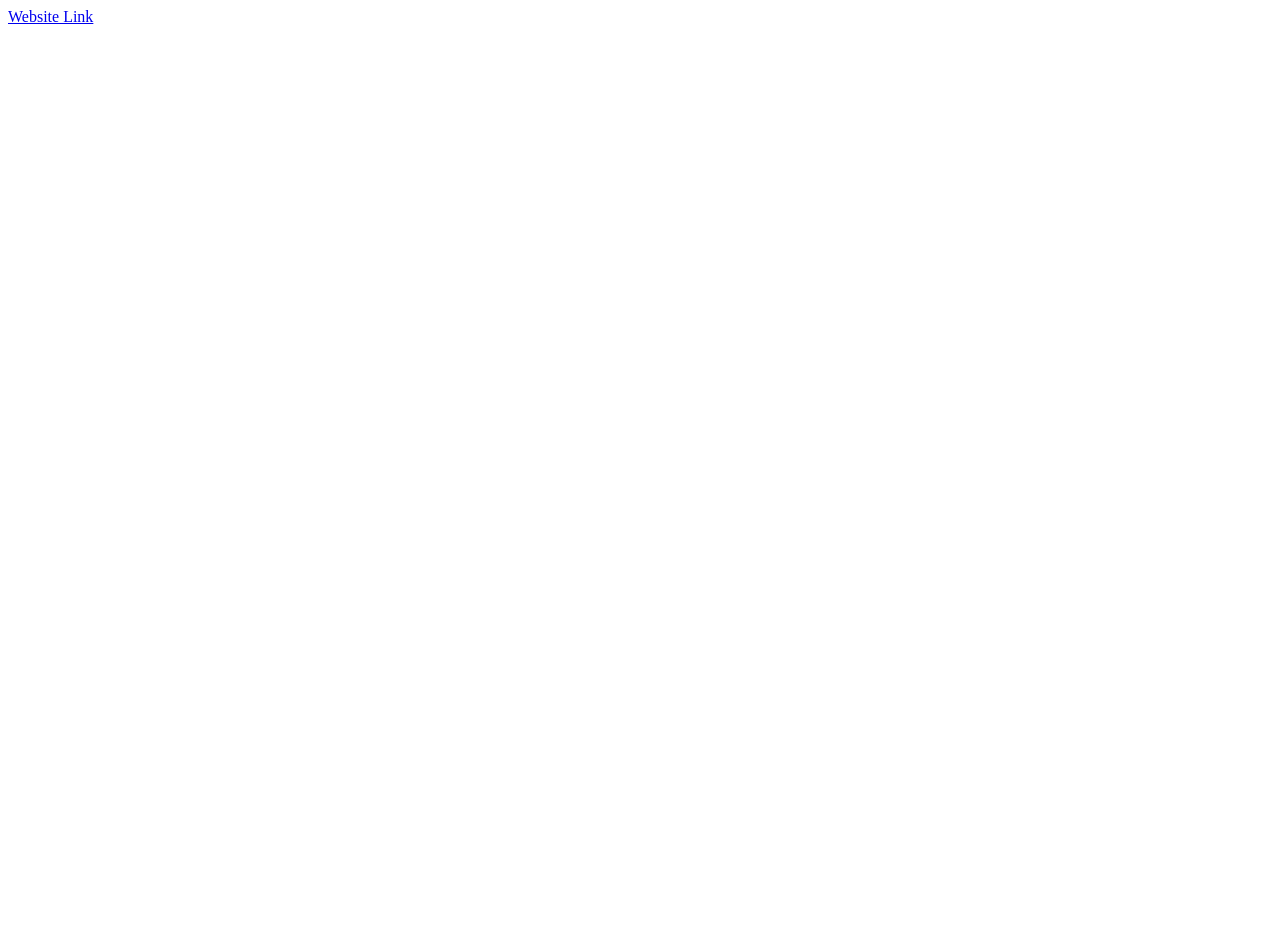
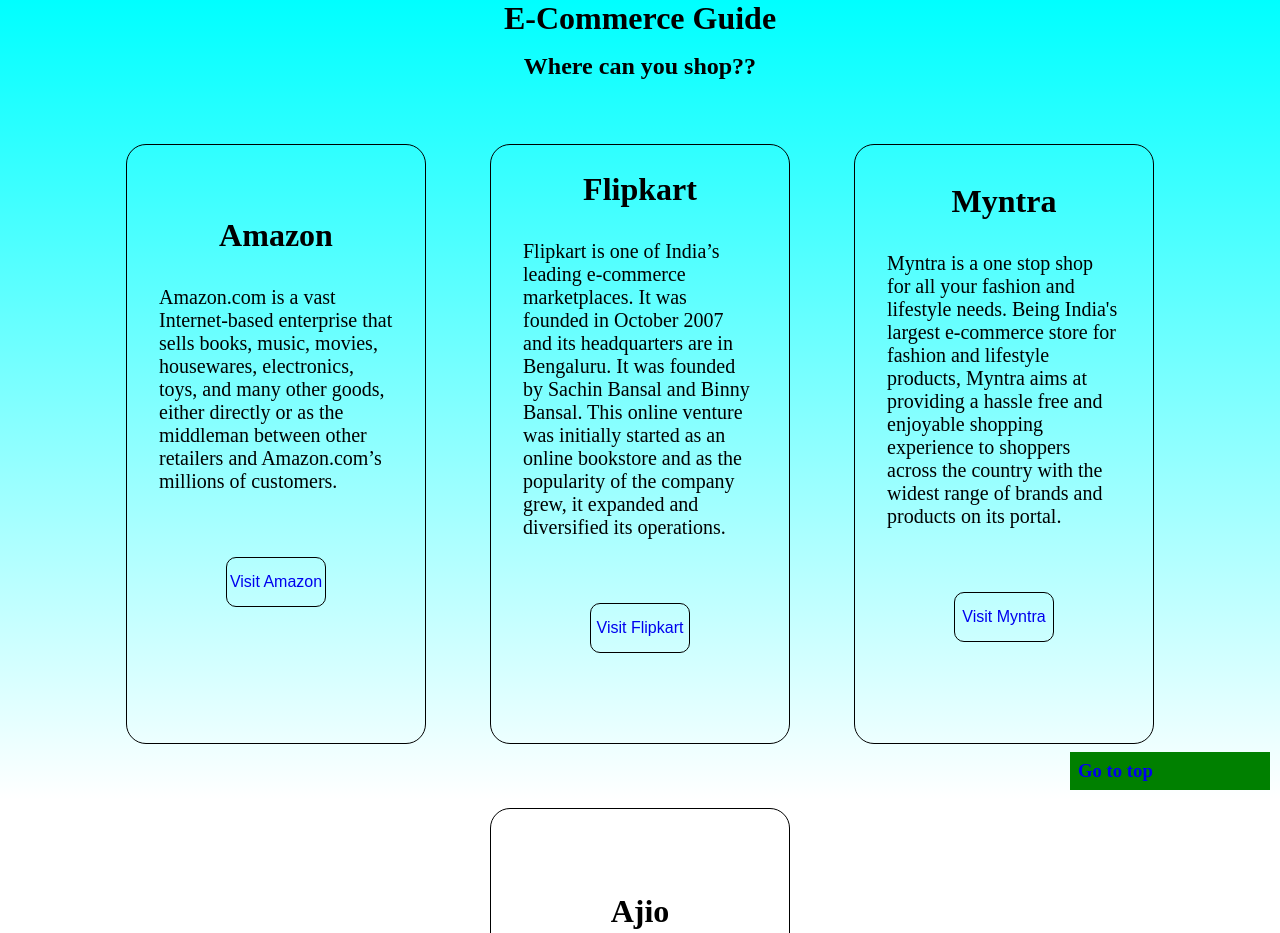
Before and after one commit to ShriyamTyagi/Basics, a plain HTML site: page index.html in a window 1280 px wide. Shown: the top 933 px of the page. Before the commit the page ends 800 px from the top, so only its background shows below. Drawn offline with Linux system fonts and the light colour scheme.

Commit message:
final test

```diff
--- a/index.html
+++ b/index.html
@@ -4,9 +4,92 @@
     <meta charset="UTF-8">
     <meta http-equiv="X-UA-Compatible" content="IE=edge">
     <meta name="viewport" content="width=device-width, initial-scale=1.0">
+    <link rel="stylesheet" href="./styles.css" />
     <title>Shriyam Tyagi</title>
 </head>
 <body>
-    <a href="test.html">Website Link</a>
+    <div class="main">
+        <div class="heading" id="banner">
+            <h1>E-Commerce Guide</h1>
+        </div>
+        <div class="content">
+            <div class="content-header">
+                <h2>Where can you shop??</h2>
+            </div>
+            <div class="content-result">
+            <div class="result">
+                <div class="title">
+                    <h1>Amazon</h1>
+                </div>
+                <div class="intro">
+                    <p>Amazon.com is a vast Internet-based enterprise that sells books, music, movies, housewares, electronics,
+                        toys, and many other goods, either directly or as the middleman between other retailers and Amazon.com’s
+                        millions of customers.</p>
+                </div>
+                <div class="footer">
+                    <button class="btn"><a href="https://www.amazon.in/">Visit Amazon</a></button>
+                </div>
+            </div>
+            <div class="result">
+                <div class="title">
+                    <h1>Flipkart</h1>
+                </div>
+                <div class="intro">
+                    <p>Flipkart is one of India’s leading e-commerce marketplaces. It was founded in October 2007 and its headquarters
+                         are in Bengaluru. It was founded by Sachin Bansal and Binny Bansal. This online venture was initially started
+                         as an online bookstore and as the popularity of the company grew, it expanded and diversified its operations.</p>
+                </div>
+                <div class="footer">
+                    <button class="btn"><a href="https://www.flipkart.com/">Visit Flipkart</a></button>
+                </div>
+            </div>
+            <div class="result">
+                <div class="title">
+                    <h1>Myntra</h1>
+                </div>
+                <div class="intro">
+                    <p>Myntra is a one stop shop for all your fashion and lifestyle needs. Being India's largest e-commerce store
+                        for fashion and lifestyle products, Myntra aims at providing a hassle free and enjoyable shopping experience
+                         to shoppers across the country with the widest range of brands and products on its portal.</p>
+                </div>
+                <div class="footer">
+                    <button class="btn"><a href="https://www.myntra.com/">Visit Myntra</a></button>
+                </div>
+            </div>
+            <div class="result">
+                <div class="title">
+                    <h1>Ajio</h1>
+                </div>
+                <div class="intro">
+                    <p>AJIO, a fashion and lifestyle brand, is Reliance Retail’s digital commerce initiative and is the ultimate
+                        fashion destination for styles that are handpicked, on trend and at prices that are the best you’ll find
+                        anywhere.</p>
+                </div>
+                <div class="footer">
+                    <button class="btn"><a href="https://www.ajio.com/">Visit Ajio</a></button>
+                </div>
+            </div>
+        </div>
+        </div>
+        <div class="footer">
+            <div class="footer-head">
+                <h1>Benefits of E-commerce</h1>
+            </div>
+            <div class="footer-content">
+                <ul>
+                    <li>Faster buying process.</li>
+                    <li>Store and product listing creation.</li>
+                    <li>Cost reduction.</li>
+                    <li>Affordable advertising and marketing</li>
+                    <li>Flexibility for customers.</li>
+                <ul>
+            </div>
+        </div>
+    </div>
+    <div class="go-to-top">
+        <a href="#banner">
+            <h3>Go to top</h3>
+        </a>
+    </div>
 </body>
 </html>
--- /dev/null
+++ b/styles.css
@@ -0,0 +1,112 @@
+*{
+    margin: 0;
+    padding: 0;
+    box-sizing: border-box;
+}
+
+.main{
+    height: 100vh;
+    width: 100vw;
+    background: linear-gradient(#00ffff, white);
+}
+
+.heading{
+    text-align: center;
+    margin-bottom: 1em;
+}
+
+.content{
+    display: flex;
+    justify-content: center;
+    align-items: center;
+    flex-direction: column;
+}
+
+.content-header{
+    margin-bottom: 2em;
+}
+
+.content-result{
+    display: flex;
+    justify-content: center;
+    align-items: center;
+    flex-flow: wrap;
+}
+
+.result{
+    display: flex;
+    flex-direction: column;
+    justify-content: center;
+    align-items: center;
+    height: 600px;
+    width: 300px;
+    margin: 2em;
+    padding: 0 2em 2em 2em;
+    background-color: transparent;
+    border: 1px solid black;
+    border-radius: 20px;
+}
+.title{
+    margin-bottom: 2em;
+}
+.intro{
+    margin-bottom: 2em;
+}
+.result p{
+    font-size: 20px;
+}
+a{
+    text-decoration: none;
+    font-size: 16px;
+}
+a:visited{
+    text-decoration: none;
+}
+.btn{
+    height: 50px;
+    width: 100px;
+    border-radius: 10px;
+    border: 1px solid black;
+    background-color: transparent;
+}
+
+.btn:hover{
+    background-color:cornflowerblue;
+}
+
+.footer{
+    display: flex;
+    flex-direction: column;
+    justify-content: center;
+    align-items: center;
+    margin: 2em;
+}
+
+.footer-head{
+    display: flex;
+    justify-content: center;
+    align-items: center;
+    padding: 0 1em 0 1em;
+    height: 80px;
+    background-color: transparent;
+    border: 1px solid black;
+    border-radius: 10px;
+    margin-bottom: 2em;
+}
+
+.footer-content {
+    font-size: 20px;
+}
+
+li{
+    margin-top: 1em;
+}
+
+.go-to-top{
+    position: fixed;
+    bottom: 10px;
+    right: 10px;
+    padding: 0.5em;
+    width: 200px;
+    background-color: green;
+}
```
